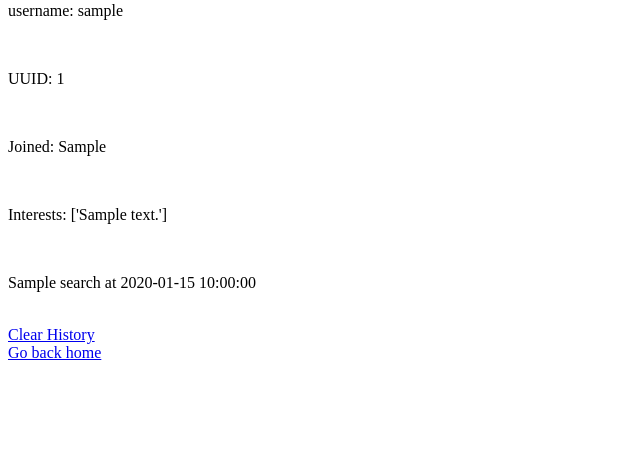
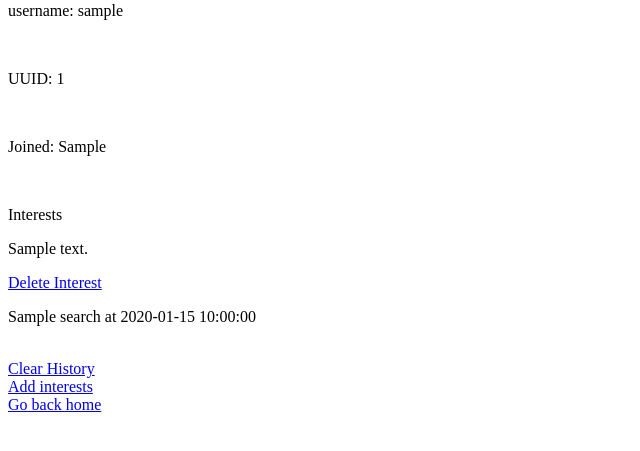
Before and after one commit to coder2310/SoundShow, a Flask app: page /profile/1 in a window 1280 px wide. Shown: the part 129-580 px from the top of the page, without its empty margins (0-640 px from the left). Run offline with Flask 2, Linux system fonts and the light colour scheme; the visitor is signed in with stand-in values (Sample User, id 1); tables that the repository leaves empty or names only in its code hold one stand-in row (values such as "Sample post").

Commit message:
Editing user profile is complete

```diff
--- a/SoundShow/Utilities/querys.py
+++ b/SoundShow/Utilities/querys.py
@@ -43,3 +43,7 @@ GET_TOP_TEN_CATEGORIES = "SELECT DISTINCT category_name FROM content NATURAL JOI
                         as T2 LIMIT 10;"
 
 CLEAR_SEARCH_HISTORY = "DELETE FROM user_search_history WHERE user_name =%s;"
+
+DELETE_USER_INTEREST = "DELETE FROM user_interests \
+                        WHERE user_name = %s AND \
+                        content_name = %s;"
--- a/SoundShow/Utilities/tables.py
+++ b/SoundShow/Utilities/tables.py
@@ -27,19 +27,19 @@ USER_INTERESTS = "CREATE TABLE IF NOT EXISTS user_interests(\
                 FOREIGN KEY (user_name, uuid) REFERENCES user(user_name, uuid) \
                 ON DELETE CASCADE);"
 
-USER_SEARCH_HISTORY =  "CREATE TABLE IF NOT EXISTS user_search_history(\
+USER_SEARCH_HISTORY = "CREATE TABLE IF NOT EXISTS user_search_history(\
                         user_name VARCHAR(20) NOT NULL, \
                         search_term VARCHAR(40) NOT NULL, \
                         searched_at TIMESTAMP NOT NULL,\
                         FOREIGN KEY(user_name) REFERENCES user(user_name) \
                         ON DELETE CASCADE);"
 
-NUM_INTERESTED_VIEW =   "CREATE VIEW Num_Interested AS \
+NUM_INTERESTED_VIEW = "CREATE VIEW Num_Interested AS \
                         SELECT category_name, SUM(num_interested) AS amount \
                         FROM content GROUP BY(category_name) ORDER BY amount DESC;"
 
 
-USER_FAVORITES =  "CREATE TABLE IF NOT EXISTS user_favorites( \
+USER_FAVORITES = "CREATE TABLE IF NOT EXISTS user_favorites( \
                 user_name VARCHAR(20) NOT NULL, \
                 title VARCHAR(50) NOT NULL, \
                 url TEXT NOT NULL, \
--- a/SoundShow/Utilities/variables.py
+++ b/SoundShow/Utilities/variables.py
@@ -17,16 +17,16 @@ CONTENT = {
     "Literature": ["Poetry", "Recent Best Sellers", "Comic Books"],
     "Pets": ["Cat Videos", "Pet Shows", "Best Pet Foods"],
     "Health": ["Weight Lifting", "Body Building", "Healthy Recipes", "Weight Loss Tips", "Keto Diet",
-               "Muscle Gaining Tips", "At Home Workouts"],
+            "Muscle Gaining Tips", "At Home Workouts"],
     "Games": ["First Person Shooters", "VR Games", "AR Games", "VR Consoles", "AR Consoles", "Upcoming Video Game Releases", "Video Game Consoles"],
     "Sports": ["Soccer News", "Basketball News", "Baseball News", "Tennis News", "Cricket News", "Boxing News",
-               "MMA News"],
+            "MMA News"],
     "Art": ["Street Art", "Famous Paintings", "Famous Artists", "Art Shows", "Art Auctions", "Art Forgerys"],
     "Technology": ["2020 Smartphones", "New Laptop Releases", "VR News", "AR News", "Intel", "Tesla", "AMD", "Google", "AI/ML", "Apple"],
     "Movies": ["2020 Movie Releases", "Disney", "Netflix", "Marvel", "Warner Bros", "Indie Movies"],
     "Religion": ["Islam", "Christianity", "Judiasm", "Spritual", "Theology", "Vatican City"],
     "News": ["Current Events", "Today in History", "Politcal News", "Congress", "State Elections",
-             "Country Election", "International Relations"],
+            "Country Election", "International Relations"],
     "Science": ["Medicine", "Nasa", "New Space Discoveries", "Cancer Research"],
     "Economics": ["World Economy", "Usa Economy", "Nyse", "Dow Jones", "Wall Street", "Fiscal Year"]
 }
--- a/SoundShow/app.py
+++ b/SoundShow/app.py
@@ -99,7 +99,36 @@ def clear_history():
     execute_query(querys.CLEAR_SEARCH_HISTORY, None, (session["username"]))
     return redirect(url_for("profile", curr_uuid = session["uuid"]))
 
+@login_required
+@sound_show.route("/delete_interest/<user_name>/<interest_name>")
+def delete_interest(user_name, interest_name):
+    # after we delete an interest we would just reload the profile page
+    execute_query(querys.DELETE_USER_INTEREST, None, (session["username"],interest_name))
+    execute_query(querys.DECREASE_CONTENT_COUNT, None, interest_name)
+    return redirect(url_for("profile", curr_uuid = session["uuid"]))
 
+@login_required
+@sound_show.route("/edit_interests/<user_name>")
+def edit_interests(user_name):
+    interests = execute_query(querys.GET_USERS_INTERESTS, "all", (session["username"]))
+    users_interests = set()
+    for row in interests:
+        users_interests.add(row["content_name"])
+    selections = {}
+    for elem in variables.CATEGORIES:
+        if elem not in selections:
+            selections[elem] = []
+        for item in variables.CONTENT[elem]:
+            if item not in users_interests:
+                selections[elem].append(item)
+    return render_template("edit_interests.html",curr_uuid = session["uuid"], user_name = user_name, selections = selections)
+
+@login_required
+@sound_show.route("/add_interest/<user_name>/<interest_name>")
+def add_interest(user_name, interest_name):
+    execute_query(querys.ADD_INTEREST, None, (user_name, session["uuid"], interest_name))
+    execute_query(querys.INCREASE_CONTENT_COUNT, None, (interest_name))
+    return redirect(url_for("edit_interests", user_name = user_name))
 
 @login_required
 def jsonify_curr_user():
@@ -259,7 +288,7 @@ def populate_home_page():
         # dictionaries, where the value of each dictionary
         # is one of the users interests
         querys.GET_USERS_INTERESTS, "all", session["username"])
-    result = None
+    result = {}
     interests = []  # this where we will populate those values
     if len(users_interests) == 0:  # if the user had not selected any intial interests
         # then we select the default_interests from the database,
@@ -280,6 +309,7 @@ def populate_home_page():
             result["google_search"] = pre_loaded_google_data()
             result["spotify_search"] = pre_loaded_spotify_data()
             result["youtube_search"] = pre_loaded_youtube_data()
+            print(result, file = sys.stdout)
             return result
     # we repeat the same steps if the user has selected initial interests
     for obj in users_interests:
@@ -292,9 +322,11 @@ def populate_home_page():
         result["google_search"] = pre_loaded_google_data()
         result["spotify_search"] = pre_loaded_spotify_data()
         result["youtube_search"] = pre_loaded_youtube_data()
+        print(result, file = sys.stdout)
         return result
     result["google_search"] = pre_loaded_google_data()
     result["youtube_search"] = pre_loaded_youtube_data()
+    print(result, file = sys.stdout)
     return result
 
 
--- a/SoundShow/templates/profile.html
+++ b/SoundShow/templates/profile.html
@@ -19,10 +19,13 @@
     <br />
     <p>Joined: {{data["joined"]}}</p>
     <br />
+    <p>Interests</p>
     {% if data["interests"] %}
-    <p>Interests: {{data["interests"] }}</p>
+    {% for inter in data["interests"] %}
+      <p>{{inter}}</p> <a href = "{{url_for('delete_interest', user_name = data['username'], interest_name = inter)}}">Delete Interest</a>
+    {% endfor %}
     {% endif %} {% if not data["interests"] %}
-    <p>Interests: No interests selected</p>
+    <p> No interests selected</p>
     {% endif %}
     <br />
     {% if data["search_history"] == [] %}
@@ -34,13 +37,8 @@
     {% endfor %}
     {% endif %}
     <a href="{{url_for('clear_history')}}">Clear History</a>
-    <!-- {% if data["search_history"] %}
-        <p>Search History: {{data["search history"]}}</p>
-    {% endif %} {% if not data["search_history"] %}
-        <p>Search History: No search history</p>
-    {% endif %} -->
     <br>
-
+    <a href = "{{url_for('edit_interests', user_name = data['username'])}}">Add interests</a><br>
     <a href="{{url_for('user_home',curr_uuid = curr_uuid)}}">Go back home</a>
   </body>
 </html>
```
Also changed, not shown: SoundShow/templates/edit_interests.html (added, +21 -0 lines).
